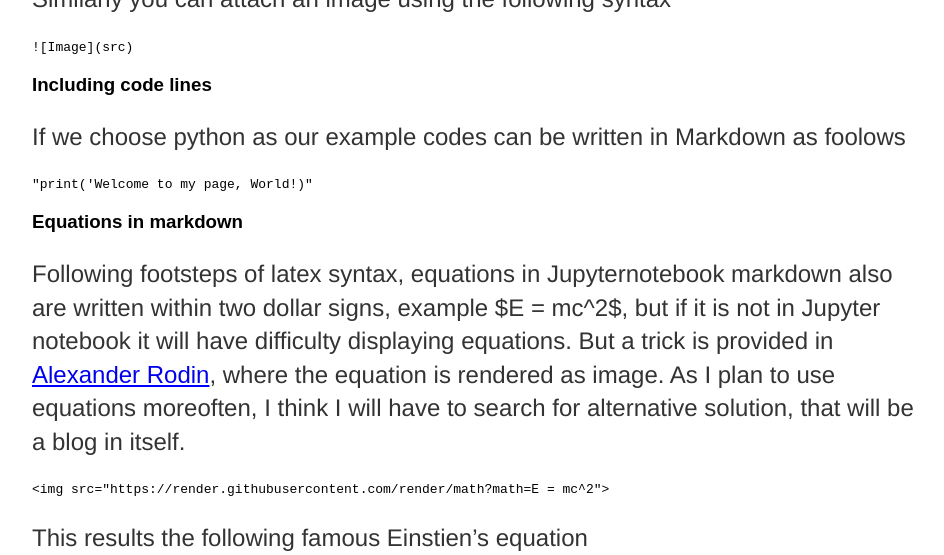
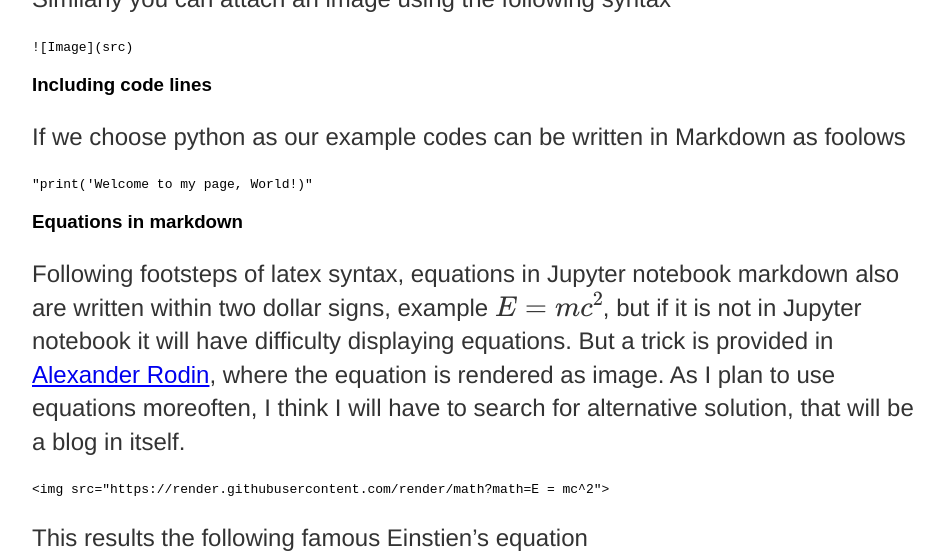
Before and after one commit to Daweet/Daweet.github.io, a Jekyll site: the page built from _posts/2020-05-04-from-markdown-to-webpages.md, in a window 1280 px wide and 900 px high, scrolled down 3989 px, cut to the strip 0-555 px from the top of the window. Shown: the whole strip, without its empty margins (160-1104 px from the left). Built offline with Jekyll 4.4.1, drawn with Linux system fonts in a browser that asks for light colours; our own code applies the rules of GitHub Pages for plain Markdown files; formulas are drawn with MathJax 3.

Commit message:
Update 2020-05-04-from-markdown-to-webpages.md

````diff
--- a/_posts/2020-05-04-from-markdown-to-webpages.md
+++ b/_posts/2020-05-04-from-markdown-to-webpages.md
@@ -134,7 +134,7 @@ If we choose python as our example codes can be written in Markdown as foolows
 ```
 
 ### Equations in markdown
-Following footsteps of latex syntax, equations in Jupyternotebook markdown also are written within two dollar signs, example $E = mc^2$, but if it is not in Jupyter notebook it will have difficulty displaying equations. But a trick is provided in [Alexander Rodin](https://gist.github.com/a-rodin/fef3f543412d6e1ec5b6cf55bf197d7b), where the equation is rendered as image. As I plan to use equations moreoften, I think I will have to search for alternative solution, that will be a blog in itself.
+Following footsteps of latex syntax, equations in Jupyter notebook markdown also are written within two dollar signs, example $$E = mc^2$$, but if it is not in Jupyter notebook it will have difficulty displaying equations. But a trick is provided in [Alexander Rodin](https://gist.github.com/a-rodin/fef3f543412d6e1ec5b6cf55bf197d7b), where the equation is rendered as image. As I plan to use equations moreoften, I think I will have to search for alternative solution, that will be a blog in itself.
 ```
 <img src="https://render.githubusercontent.com/render/math?math=E = mc^2">
 ```
````
